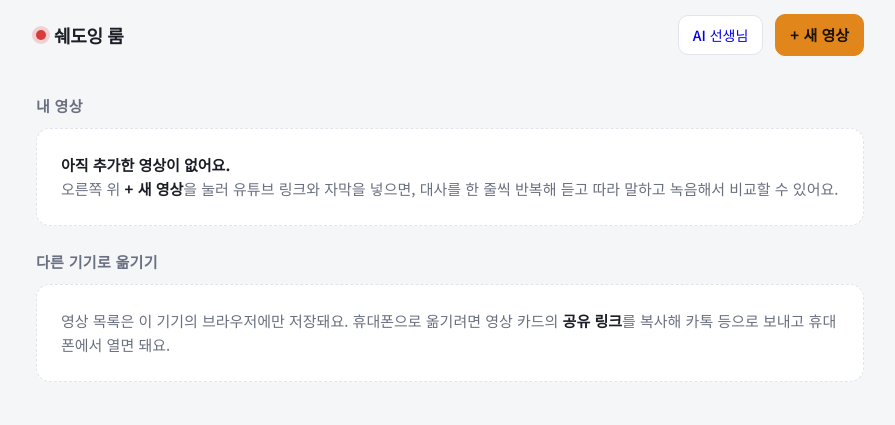
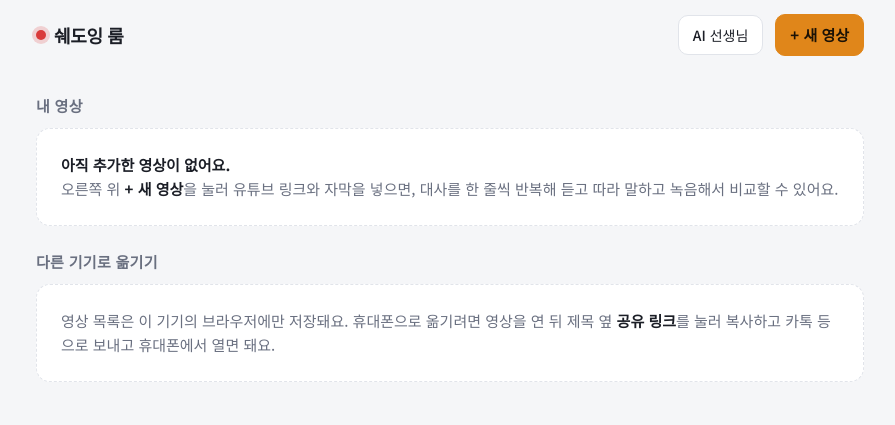
Before and after one commit to jypworld/shadowing, a plain HTML site: page index.html in a window 1280 px wide. Shown: the whole page, without its empty margins (190-1085 px from the left). Drawn offline with Linux system fonts and the light colour scheme.

Commit message:
안내 문구와 버튼 색 정리
Co-Authored-By: Claude Opus 5.5 <noreply@anthropic.com>

```diff
--- a/index.html
+++ b/index.html
@@ -135,7 +135,7 @@ ruby rt { font-size: 0.55em; color: var(--accent); font-family: var(--f-body); }
   <header class="top">
     <div class="brand"><i></i>쉐도잉 룸</div>
     <span class="sp"></span>
-    <a class="btn" href="https://claude.ai/artifact/WjCGRADUcGSu4UvX2jtLuW" target="_blank" rel="noopener" style="text-decoration:none;font-size:14px">AI 선생님</a>
+    <a class="btn" href="https://claude.ai/artifact/WjCGRADUcGSu4UvX2jtLuW" target="_blank" rel="noopener" style="text-decoration:none;font-size:14px;color:var(--fg)">AI 선생님</a>
     <button class="btn primary" id="newBtn" type="button">+ 새 영상</button>
   </header>
 
@@ -195,7 +195,7 @@ ruby rt { font-size: 0.55em; color: var(--accent); font-family: var(--f-body); }
 
   <h2>다른 기기로 옮기기</h2>
   <div class="empty" style="display:grid;gap:10px">
-    <span>영상 목록은 이 기기의 브라우저에만 저장돼요. 휴대폰으로 옮기려면 영상 카드의 <b>공유 링크</b>를 복사해 카톡 등으로 보내고 휴대폰에서 열면 돼요.</span>
+    <span>영상 목록은 이 기기의 브라우저에만 저장돼요. 휴대폰으로 옮기려면 영상을 연 뒤 제목 옆 <b>공유 링크</b>를 눌러 복사하고 카톡 등으로 보내고 휴대폰에서 열면 돼요.</span>
   </div>
   <div style="height:40px"></div>
 </main>
```
